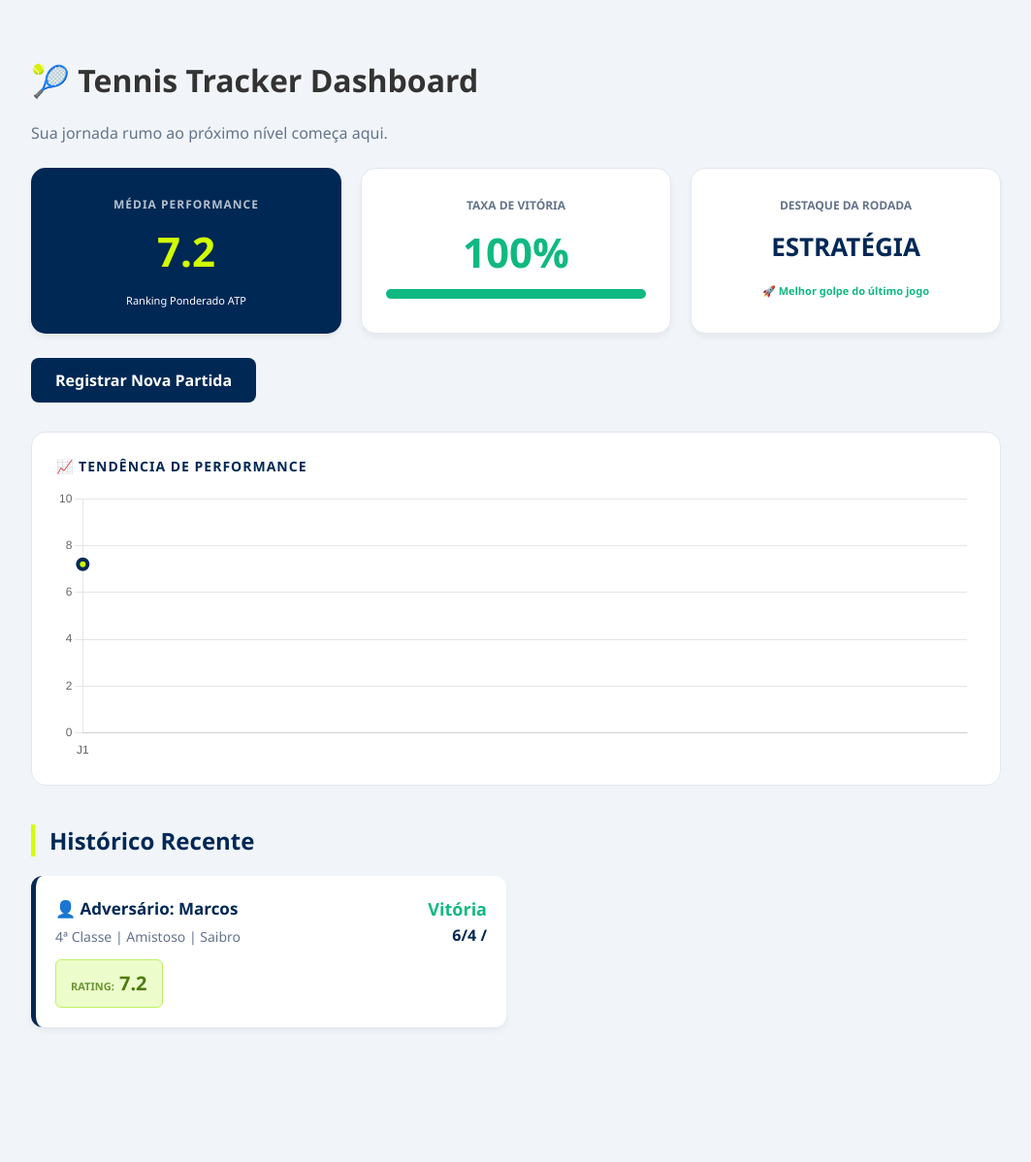
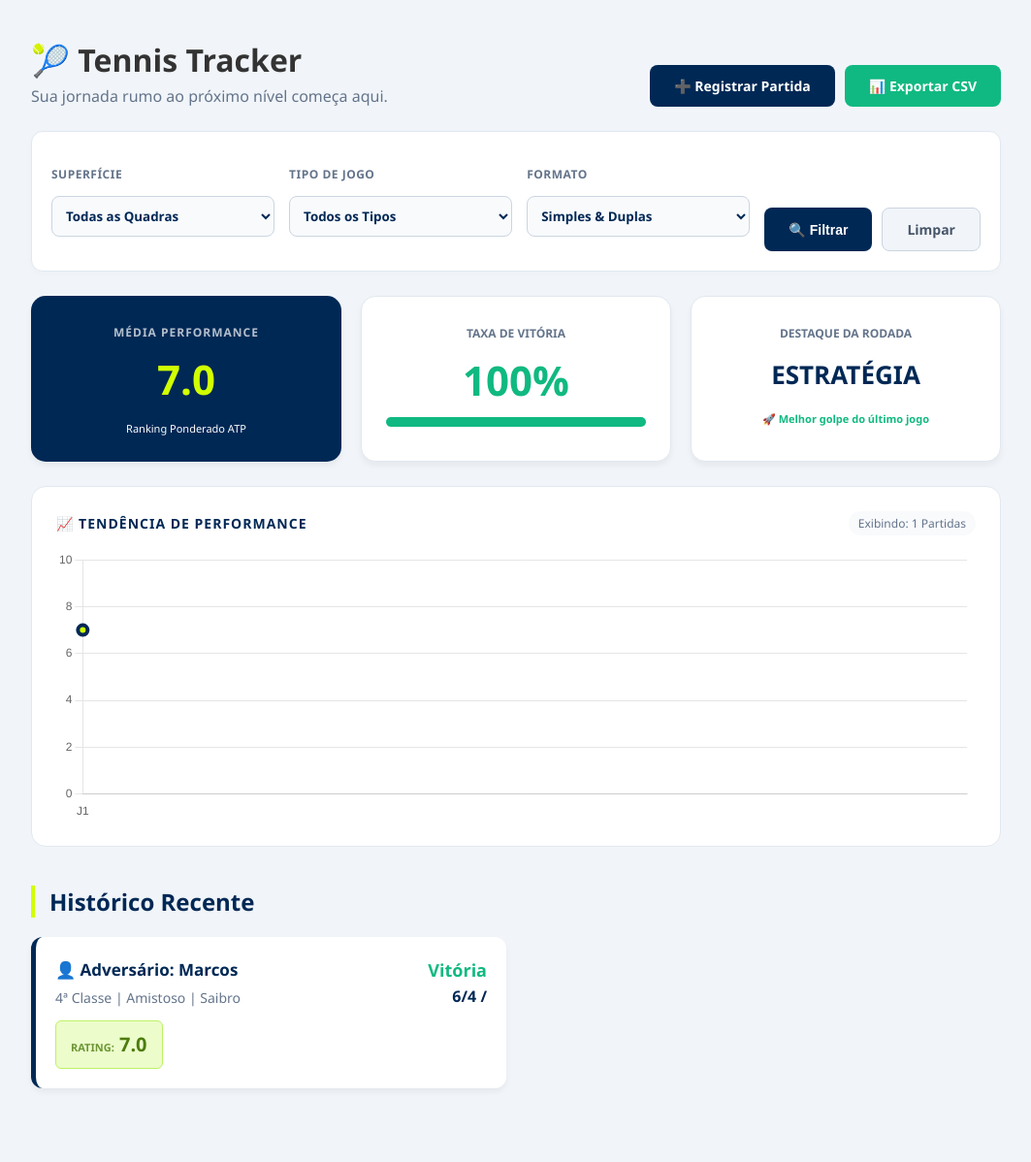
Before and after one commit to pedrosolonassis/court_metrics, a Flask app: page / in a window 1280 px wide. Shown: the whole page at 97% size, without its empty margins (108-1171 px from the left). Before the commit the page ends 1059 px from the top, so only its background shows below. Run offline with Flask 3, Linux system fonts and the light colour scheme; data comes from the database, SQL or seed files in the repository; both versions use the stored data as it was after the commit.

Commit message:
feat: filter

```diff
--- a/app.py
+++ b/app.py
@@ -1,5 +1,7 @@
 import sqlite3
-from flask import Flask, render_template, request, redirect
+import csv
+import io
+from flask import Flask, render_template, request, redirect, Response
 
 app = Flask(__name__)
 
@@ -31,8 +33,8 @@ def create_db():
         dropshot INTEGER,
         footwork INTEGER,
         strategy INTEGER,
-        winners INTEGER,         /* NOVA COLUNA */
-        unforced_errors INTEGER, /* NOVA COLUNA */
+        winners INTEGER,         /* CORRIGIDO: Retornou para winners */
+        unforced_errors INTEGER, /* CORRIGIDO: Retornou para erros não forçados */
         performance_rating REAL,
         notes TEXT
     )
@@ -46,10 +48,40 @@ create_db()
 def home():
     conn = sqlite3.connect("database.db")
     c = conn.cursor()
-    c.execute("SELECT * FROM matches ORDER BY id DESC")
+
+    # Capturando os filtros da URL
+    f_surface = request.args.get("surface", "")
+    f_type = request.args.get("match_type", "")
+    f_format = request.args.get("match_format", "")
+
+    # Montando a consulta SQL dinamicamente
+    query = "SELECT * FROM matches WHERE 1=1"
+    params = []
+
+    if f_surface:
+        query += " AND surface = ?"
+        params.append(f_surface)
+    if f_type:
+        query += " AND match_type = ?"
+        params.append(f_type)
+    if f_format:
+        query += " AND match_format = ?"
+        params.append(f_format)
+
+    query += " ORDER BY id DESC"
+
+    c.execute(query, params)
     matches = c.fetchall()
     conn.close()
-    return render_template("index.html", matches=matches)
+
+    # Passando os filtros atuais de volta para o HTML
+    filters = {
+        "surface": f_surface,
+        "match_type": f_type,
+        "match_format": f_format
+    }
+
+    return render_template("index.html", matches=matches, filters=filters)
 
 @app.route("/new_match", methods=["GET", "POST"])
 def new_match():
@@ -78,11 +110,11 @@ def new_match():
         notes = {f: int(request.form.get(f, 0)) for f in f_names}
         notes_list = [notes[f] for f in f_names]
 
-        # COLETANDO OS DADOS TÁTICOS
+        # CORRIGIDO: Voltando a coletar Winners e Erros
         winners = int(request.form.get("winners", 0))
         unforced_errors = int(request.form.get("unforced_errors", 0))
 
-        # CÁLCULO PONDERADO INTACTO (0 a 10)
+        # Cálculo Final Ponderado
         primarios = [notes['forehand'], notes['backhand'], notes['serve']]
         v_prim = [n for n in primarios if n > 0]
         m_prim = sum(v_prim)/len(v_prim) if v_prim else 0
@@ -115,5 +147,31 @@ def new_match():
 
     return render_template("new_match.html")
 
+# --- ROTA DE EXPORTAÇÃO CSV ---
+@app.route("/export")
+def export_csv():
+    conn = sqlite3.connect("database.db")
+    c = conn.cursor()
+    c.execute("SELECT * FROM matches ORDER BY id DESC")
+    matches = c.fetchall()
+
+    # Pegando os nomes das colunas
+    column_names = [description[0] for description in c.description]
+    conn.close()
+
+    # Criando o arquivo CSV na memória
+    output = io.StringIO()
+    writer = csv.writer(output, delimiter=';') # Ponto e vírgula evita problemas no Excel pt-BR
+
+    writer.writerow(column_names)
+    writer.writerows(matches)
+
+    # Preparando a resposta para forçar o download
+    return Response(
+        output.getvalue(),
+        mimetype="text/csv",
+        headers={"Content-disposition": "attachment; filename=meus_dados_tenis.csv"}
+    )
+
 if __name__ == "__main__":
     app.run(debug=True)
--- a/templates/index.html
+++ b/templates/index.html
@@ -14,77 +14,88 @@
 
         body { font-family: 'Segoe UI', Tahoma, Geneva, Verdana, sans-serif; background-color: #f1f5f9; }
 
-        .insight-card {
-            transition: transform 0.3s ease;
-            box-shadow: 0 4px 6px rgba(0,0,0,0.05);
-        }
+        .insight-card { transition: transform 0.3s ease; box-shadow: 0 4px 6px rgba(0,0,0,0.05); }
         .insight-card:hover { transform: translateY(-3px); }
 
         .match-card {
-            background: white;
-            margin-bottom: 20px;
-            padding: 20px;
-            border-radius: 12px;
-            border-left: 5px solid var(--atp-blue);
-            box-shadow: 0 4px 6px rgba(0,0,0,0.05);
-            position: relative;
-            cursor: pointer;
-            transition: all 0.2s ease;
+            background: white; margin-bottom: 20px; padding: 20px; border-radius: 12px;
+            border-left: 5px solid var(--atp-blue); box-shadow: 0 4px 6px rgba(0,0,0,0.05);
+            position: relative; cursor: pointer; transition: all 0.2s ease;
         }
         .match-card:hover { transform: scale(1.01); box-shadow: 0 10px 15px rgba(0,0,0,0.1); }
 
         .badge-vitoria { color: #10b981; font-weight: bold; font-size: 18px; }
         .badge-derrota { color: #ef4444; font-weight: bold; font-size: 18px; }
 
-        .perf-badge {
-            display: inline-block;
-            padding: 8px 15px;
-            border-radius: 6px;
-            font-size: 20px;
-            font-weight: 900;
-            margin-top: 10px;
-            border: 1px solid transparent;
-        }
+        .perf-badge { display: inline-block; padding: 8px 15px; border-radius: 6px; font-size: 20px; font-weight: 900; margin-top: 10px; border: 1px solid transparent; }
 
-        .details-grid {
-            display: grid;
-            grid-template-columns: 1.2fr 1fr;
-            gap: 20px;
-            align-items: start;
-        }
+        .details-grid { display: grid; grid-template-columns: 1.2fr 1fr; gap: 20px; align-items: start; }
+        .stats-box { background: #f8fafc; padding: 15px; border-radius: 10px; border: 1px solid #e2e8f0; }
 
-        .stats-box {
-            background: #f8fafc;
-            padding: 15px;
-            border-radius: 10px;
-            border: 1px solid #e2e8f0;
-        }
+        .btn-main { padding: 12px 25px; background: var(--atp-blue); color: white; text-decoration: none; border-radius: 8px; font-weight: bold; display: inline-block; transition: opacity 0.2s; border: none; cursor: pointer; font-size: 14px;}
+        .btn-main:hover { opacity: 0.9; }
 
-        .btn-main {
-            padding: 12px 25px;
-            background: var(--atp-blue);
-            color: white;
-            text-decoration: none;
-            border-radius: 8px;
-            font-weight: bold;
-            display: inline-block;
-            transition: opacity 0.2s;
-        }
-        .btn-main:hover { opacity: 0.9; }
+        .filter-bar { background: white; padding: 20px; border-radius: 12px; border: 1px solid #e2e8f0; margin-bottom: 25px; box-shadow: 0 2px 6px rgba(0,0,0,0.02); display: flex; gap: 15px; flex-wrap: wrap; align-items: flex-end; }
+        .filter-group { flex: 1; min-width: 160px; }
+        .filter-label { font-size: 12px; font-weight: bold; color: var(--text-slate); margin-bottom: 6px; display: block; text-transform: uppercase; letter-spacing: 0.5px; }
+        .filter-select { width: 100%; padding: 10px; border-radius: 8px; border: 1px solid #cbd5e1; outline: none; background-color: #f8fafc; color: var(--atp-blue); font-weight: 600; }
     </style>
 </head>
 <body>
 
     <div class="container" style="max-width: 1000px; margin: 0 auto; padding: 20px;">
-        <h1>🎾 Tennis Tracker Dashboard</h1>
-        <p style="color: var(--text-slate);">Sua jornada rumo ao próximo nível começa aqui.</p>
+
+        <div style="display: flex; justify-content: space-between; align-items: flex-end; margin-bottom: 25px;">
+            <div>
+                <h1 style="margin: 0 0 5px 0;">🎾 Tennis Tracker</h1>
+                <p style="color: var(--text-slate); margin: 0;">Sua jornada rumo ao próximo nível começa aqui.</p>
+            </div>
+            <div style="display: flex; gap: 10px;">
+                <a href="/new_match" class="btn-main">➕ Registrar Partida</a>
+                <a href="/export" class="btn-main" style="background: #10b981;">📊 Exportar CSV</a>
+            </div>
+        </div>
+
+        <form method="GET" action="/" class="filter-bar">
+            <div class="filter-group">
+                <label class="filter-label">Superfície</label>
+                <select name="surface" class="filter-select">
+                    <option value="">Todas as Quadras</option>
+                    <option value="Quadra Dura" {% if filters.surface == 'Quadra Dura' %}selected{% endif %}>Quadra Dura (Rápida)</option>
+                    <option value="Saibro" {% if filters.surface == 'Saibro' %}selected{% endif %}>Saibro (Terra Batida)</option>
+                </select>
+            </div>
+
+            <div class="filter-group">
+                <label class="filter-label">Tipo de Jogo</label>
+                <select name="match_type" class="filter-select">
+                    <option value="">Todos os Tipos</option>
+                    <option value="Ranking" {% if filters.match_type == 'Ranking' %}selected{% endif %}>Ranking</option>
+                    <option value="Torneio" {% if filters.match_type == 'Torneio' %}selected{% endif %}>Torneio</option>
+                    <option value="Amistoso" {% if filters.match_type == 'Amistoso' %}selected{% endif %}>Amistoso</option>
+                </select>
+            </div>
+
+            <div class="filter-group">
+                <label class="filter-label">Formato</label>
+                <select name="match_format" class="filter-select">
+                    <option value="">Simples & Duplas</option>
+                    <option value="Simples" {% if filters.match_format == 'Simples' %}selected{% endif %}>Simples</option>
+                    <option value="Duplas" {% if filters.match_format == 'Duplas' %}selected{% endif %}>Duplas</option>
+                </select>
+            </div>
+
+            <div style="display: flex; gap: 10px;">
+                <button type="submit" class="btn-main">🔍 Filtrar</button>
+                <a href="/" class="btn-main" style="background: #f1f5f9; color: #475569; border: 1px solid #cbd5e1; text-align: center;">Limpar</a>
+            </div>
+        </form>
 
         <div style="display: grid; grid-template-columns: repeat(auto-fit, minmax(250px, 1fr)); gap: 20px; margin: 25px 0;">
-
             <div class="insight-card" style="background: var(--atp-blue); color: white; padding: 25px; border-radius: 15px; text-align: center;">
                 <span style="font-size: 12px; text-transform: uppercase; opacity: 0.7; font-weight: bold; letter-spacing: 1px;">Média Performance</span>
                 <h2 style="font-size: 42px; margin: 10px 0; color: var(--tennis-green);">
-                    {% set total_perf = matches|sum(attribute=25) %}
+                    {% set total_perf = matches|sum(attribute=24) %}
                     {% if matches|length > 0 %}
                         {{ "%.1f"|format(total_perf / matches|length) }}
                     {% else %} 0.0 {% endif %}
@@ -118,12 +129,13 @@
             </div>
         </div>
 
-        <div style="margin-bottom: 30px;">
-            <a href="/new_match" class="btn-main">Registrar Nova Partida</a>
-        </div>
-
         <div style="background: white; padding: 25px; border-radius: 15px; border: 1px solid #e2e8f0; margin-bottom: 40px;">
-            <h3 style="margin-top: 0; color: var(--atp-blue); font-size: 14px; text-transform: uppercase; letter-spacing: 1px;">📈 Tendência de Performance</h3>
+            <div style="display: flex; justify-content: space-between; align-items: center; margin-bottom: 15px;">
+                <h3 style="margin: 0; color: var(--atp-blue); font-size: 14px; text-transform: uppercase; letter-spacing: 1px;">📈 Tendência de Performance</h3>
+                <span style="font-size: 12px; color: var(--text-slate); background: #f8fafc; padding: 4px 10px; border-radius: 20px;">
+                    Exibindo: {{ matches|length }} Partidas
+                </span>
+            </div>
             <div style="height: 280px;">
                 <canvas id="evolutionChart"></canvas>
             </div>
@@ -152,7 +164,7 @@
                         <span style="color: var(--text-slate); font-size: 14px;">{{ match[2] }} | {{ match[3] }} | {{ match[4] }}</span>
                     </div>
 
-                    {% set perf = match[25] %}
+                    {% set perf = match[24] %}
                     {% if perf >= 9.0 %}{% set pc, pb, pt = '#0e7490', '#cffafe', '#67e8f9' %}
                     {% elif perf >= 8.0 %}{% set pc, pb, pt = '#047857', '#d1fae5', '#6ee7b7' %}
                     {% elif perf >= 7.0 %}{% set pc, pb, pt = '#4d7c0f', '#ecfccb', '#bef264' %}
@@ -171,23 +183,20 @@
                             <div style="display: flex; flex-direction: column; gap: 15px;">
 
                                 <div class="stats-box">
-                                    <h4 style="margin: 0 0 10px 0; color: var(--atp-blue); border-bottom: 2px solid #f59e0b; display: inline-block;">⚔️ Saldo Tático</h4>
-                                    <div style="display: flex; justify-content: space-between; margin-top: 10px; text-align: center;">
-                                        <div>
-                                            <div style="font-size: 11px; color: #64748b; font-weight: bold;">WINNERS</div>
-                                            <div style="font-size: 18px; font-weight: bold; color: #10b981;">{{ match[23] }}</div>
-                                        </div>
-                                        <div>
-                                            <div style="font-size: 11px; color: #64748b; font-weight: bold;">ERROS N.F.</div>
-                                            <div style="font-size: 18px; font-weight: bold; color: #ef4444;">{{ match[24] }}</div>
-                                        </div>
-                                        <div>
-                                            <div style="font-size: 11px; color: #64748b; font-weight: bold;">SALDO</div>
-                                            {% set saldo = match[23] - match[24] %}
-                                            <div style="font-size: 18px; font-weight: bold; color: {% if saldo > 0 %}#10b981{% elif saldo < 0 %}#ef4444{% else %}#64748b{% endif %};">
-                                                {% if saldo > 0 %}+{% endif %}{{ saldo }}
-                                            </div>
-                                        </div>
+                                    <h4 style="margin: 0 0 15px 0; color: var(--atp-blue); border-bottom: 2px solid #f59e0b; display: inline-block;">🔥 Agressividade</h4>
+
+                                    {% set agr = match[23] %}
+                                    {% set agr_color = '#3b82f6' if agr < 35 else ('#f59e0b' if agr <= 65 else '#ef4444') %}
+                                    {% set agr_label = 'Defensivo' if agr < 35 else ('Equilibrado' if agr <= 65 else 'Agressivo') %}
+
+                                    <div style="width: 100%; background: #e2e8f0; border-radius: 4px; height: 12px; position: relative;">
+                                        <div style="width: {{ agr }}%; background: {{ agr_color }}; height: 100%; border-radius: 4px;"></div>
+                                        <div style="position: absolute; top: -6px; left: calc({{ agr }}% - 12px); background: white; width: 24px; height: 24px; border-radius: 50%; border: 3px solid #002855; box-shadow: 0 1px 3px rgba(0,0,0,0.3);"></div>
+                                    </div>
+
+                                    <div style="display: flex; justify-content: space-between; align-items: center; margin-top: 15px;">
+                                        <span style="font-size: 14px; font-weight: bold; color: #64748b; text-transform: uppercase;">Estilo: {{ agr_label }}</span>
+                                        <span style="font-size: 24px; font-weight: 900; color: {{ agr_color }};">{{ agr }}%</span>
                                     </div>
                                 </div>
 
@@ -201,7 +210,7 @@
                                 </div>
                                 <div class="stats-box">
                                     <h4 style="margin: 0 0 5px 0; color: var(--atp-blue);">📝 Notas</h4>
-                                    <p style="font-size: 13px; color: #475569; margin: 0;"><i>{{ match[26] or "Sem observações." }}</i></p>
+                                    <p style="font-size: 13px; color: #475569; margin: 0;"><i>{{ match[25] or "Sem observações." }}</i></p>
                                 </div>
                             </div>
                         </div>
@@ -211,7 +220,8 @@
             </ul>
         {% else %}
             <div style="background: white; padding: 40px; text-align: center; border-radius: 15px; color: var(--text-slate); border: 1px dashed #cbd5e1;">
-                <p>Nenhuma partida registrada. Hora de entrar em quadra!</p>
+                <p style="font-size: 18px; margin-bottom: 10px;">Nenhuma partida encontrada com esses filtros.</p>
+                <a href="/" class="btn-main" style="background: #e2e8f0; color: #475569;">Limpar Filtros</a>
             </div>
         {% endif %}
     </div>
@@ -223,10 +233,8 @@
         }
 
         window.onload = function() {
-            // --- GRÁFICO DE EVOLUÇÃO ---
             const evoCtx = document.getElementById('evolutionChart').getContext('2d');
-            // A performance agora está no índice 25
-            const perfData = [{% for match in matches[:10]|reverse %}{{ match[25] }},{% endfor %}];
+            const perfData = [{% for match in matches[:10]|reverse %}{{ match[24] }},{% endfor %}];
             const perfLabels = perfData.map((_, i) => `J${i + 1}`);
 
             new Chart(evoCtx, {
@@ -251,7 +259,6 @@
                 }
             });
 
-            // --- GRÁFICOS DE RADAR ---
             {% for match in matches %}
             new Chart(document.getElementById('chart-{{ loop.index }}'), {
                 type: 'radar',
```
Also changed, not shown: database.db.
